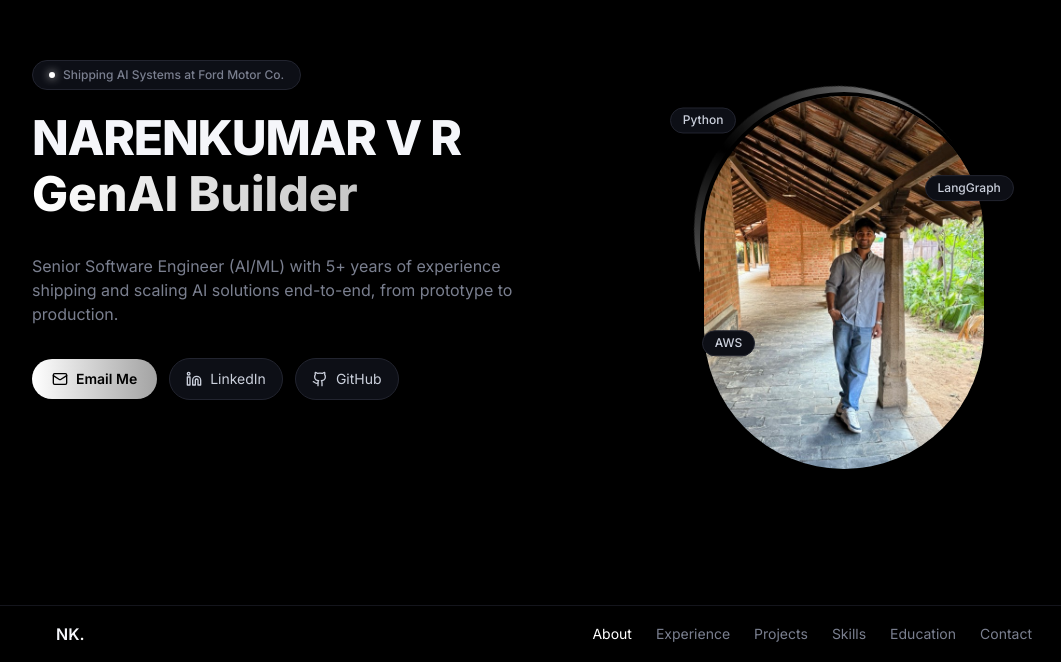
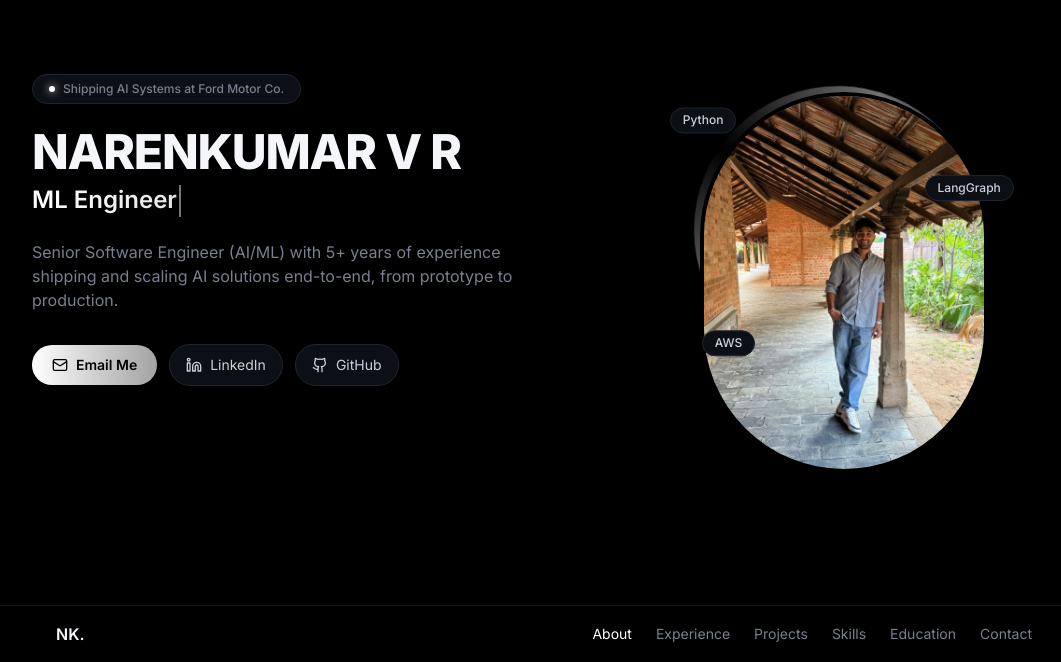
Before and after one commit to vrnarenkumar/know-naren, a React (Vite) app: page / in a window 1280 px wide. Shown: the part 138-800 px from the top of the page, without its empty margins (96-1157 px from the left). Built offline with nearby package versions, Linux system fonts and the light colour scheme.

Commit message:
feat: add typewriter effect for hero role text, add Senior Software Engineer, reduce font size

```diff
--- a/src/components/Hero.tsx
+++ b/src/components/Hero.tsx
@@ -1,4 +1,4 @@
-import { AnimatePresence, motion } from 'framer-motion'
+import { motion } from 'framer-motion'
 import { Github, Linkedin, Mail } from 'lucide-react'
 import { useEffect, useState } from 'react'
 import { hero } from '../content'
@@ -10,15 +10,40 @@ const badges = [
   { label: 'AWS', className: 'bottom-2 left-2' },
 ]
 
-export default function Hero() {
-  const [roleIndex, setRoleIndex] = useState(0)
+function useTypewriter(words: string[]) {
+  const [text, setText] = useState('')
+  const [wordIndex, setWordIndex] = useState(0)
+  const [phase, setPhase] = useState<'typing' | 'pausing' | 'deleting'>('typing')
 
   useEffect(() => {
-    const id = setInterval(() => {
-      setRoleIndex((i) => (i + 1) % hero.roles.length)
-    }, 2200)
-    return () => clearInterval(id)
-  }, [])
+    const word = words[wordIndex]
+    let timeout: number
+
+    if (phase === 'typing') {
+      if (text.length < word.length) {
+        timeout = window.setTimeout(() => setText(word.slice(0, text.length + 1)), 65)
+      } else {
+        timeout = window.setTimeout(() => setPhase('pausing'), 1300)
+      }
+    } else if (phase === 'pausing') {
+      timeout = window.setTimeout(() => setPhase('deleting'), 500)
+    } else {
+      if (text.length > 0) {
+        timeout = window.setTimeout(() => setText(word.slice(0, text.length - 1)), 35)
+      } else {
+        setPhase('typing')
+        setWordIndex((i) => (i + 1) % words.length)
+      }
+    }
+
+    return () => window.clearTimeout(timeout)
+  }, [text, phase, wordIndex, words])
+
+  return text
+}
+
+export default function Hero() {
+  const role = useTypewriter(hero.roles)
 
   return (
     <section
@@ -46,19 +71,13 @@ export default function Hero() {
             {hero.name}
           </motion.h1>
 
-          <div className="mt-2 h-12 sm:h-16">
-            <AnimatePresence mode="wait">
-              <motion.p
-                key={roleIndex}
-                initial={{ opacity: 0, y: 16 }}
-                animate={{ opacity: 1, y: 0 }}
-                exit={{ opacity: 0, y: -16 }}
-                transition={{ duration: 0.4, ease: 'easeOut' }}
-                className="text-gradient text-3xl font-extrabold sm:text-5xl"
-              >
-                {hero.roles[roleIndex]}
-              </motion.p>
-            </AnimatePresence>
+          <div className="mt-2 h-7 sm:h-9">
+            <p className="text-gradient text-lg font-semibold sm:text-2xl">
+              {role}
+              <span className="ml-0.5 inline-block w-[2px] animate-pulse bg-accent-2 align-middle text-transparent">
+                |
+              </span>
+            </p>
           </div>
 
           <motion.p
--- a/src/content.ts
+++ b/src/content.ts
@@ -1,7 +1,7 @@
 export const hero = {
   name: 'Narenkumar V R',
   title: 'Senior Software Engineer — ML / MLOps / GenAI / AI Systems & Infrastructure',
-  roles: ['ML Engineer', 'MLOps Engineer', 'GenAI Builder', 'AI Systems Engineer'],
+  roles: ['Senior Software Engineer', 'ML Engineer', 'MLOps Engineer', 'GenAI Builder', 'AI Systems Engineer'],
   eyebrow: 'Shipping AI Systems at Ford Motor Co.',
   summary:
     'Senior Software Engineer (AI/ML) with 5+ years of experience shipping and scaling AI solutions end-to-end, from prototype to production.',
```
